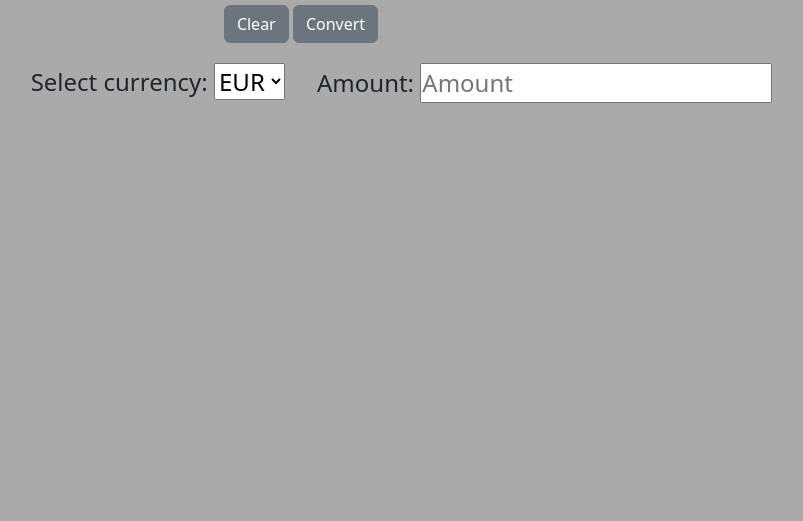
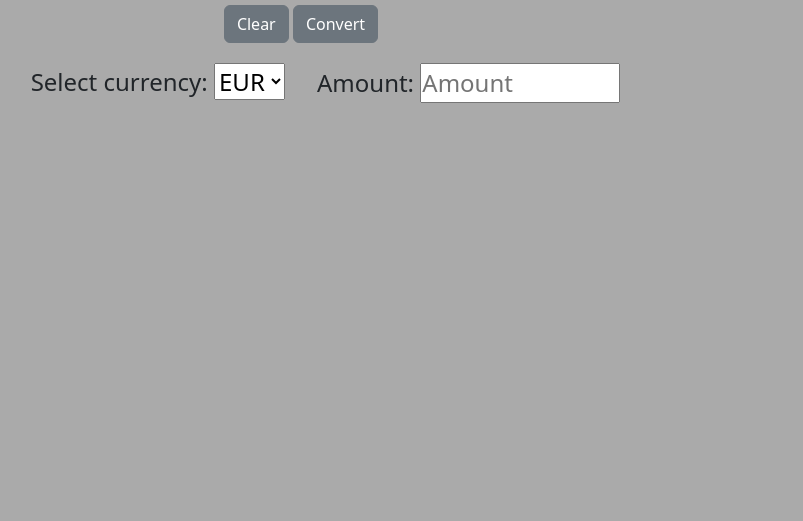
Before and after one commit to BamberDev/Currency-Converter, a plain HTML site: page index.html in a window 1280 px wide. Shown: the part 279-800 px from the top of the page, without its empty margins (339-1142 px from the left). Drawn offline with nearby package versions, Linux system fonts and the light colour scheme.

Commit message:
updated input

```diff
--- a/index.html
+++ b/index.html
@@ -45,6 +45,7 @@
           <div class="col-md fs-4 text-md-start m-1">
             <label for="amount">Amount:</label>
             <input
+              class="amount-input"
               type="number"
               id="amount"
               min="0.01"
```
